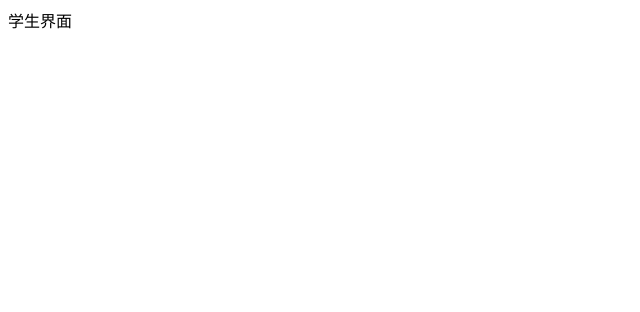
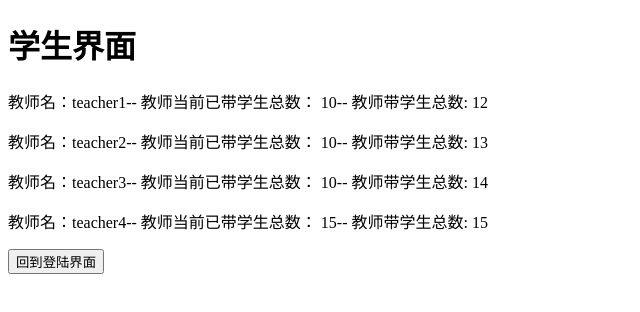
Before and after one commit to gulugulugee/mentor-selection-skz, a Vue app: page /student in a window 1280 px wide. Shown: the top 312 px of the page, without its empty margins (0-640 px from the left). Built offline with nearby package versions, Linux system fonts and the light colour scheme.

Commit message:
更好的数据管理?

```diff
--- a/package.json
+++ b/package.json
@@ -9,7 +9,8 @@
   },
   "dependencies": {
     "axios": "^1.4.0",
-    "pinia": "^2.0.36",
+    "pinia": "^2.1.3",
+    "pinia-plugin-persist": "^1.0.0",
     "pinia-plugin-persistedstate": "^3.1.0",
     "vue": "^3.3.2",
     "vue-router": "^4.2.0"
--- a/src/apis/user.js
+++ b/src/apis/user.js
@@ -10,14 +10,9 @@ import httpInstance from '@/utils/http'
 //     })
 // }
 
-export const loginAPI =  ({ account,password }) => {
+export const studentListAPI =  () => {
     return httpInstance({
-      url: '/login',
-          method: 'POST',
-          data: {
-              account,
-              password
-          }
+      url: '/studentList'
     })
   }
 
@@ -33,3 +28,9 @@ export const loginAPI =  ({ account,password }) => {
 //     console.log(resp);
 //     return resp
 // }
+
+export const teacherListAPI = () => {
+  return httpInstance({
+    url: '/teacherList'
+  })
+}
--- a/src/main.js
+++ b/src/main.js
@@ -11,7 +11,6 @@ import '@/mock/index'
 
 const app = createApp(App)
 const pinia = createPinia()
-
 pinia.use(piniaPluginPersistedstate)
 
 app.use(createPinia())
--- a/src/mock/index.js
+++ b/src/mock/index.js
@@ -3,24 +3,70 @@
 
 import Mock from 'mockjs'
 
+
+//用户数据
 var userData = [
     {
-        "account":'1111',
-        "password":'1111',
-        "role":"student"
+        "name":"skz",
+        "account":'2020214718',
+        "password":'2020214718',
+        "role":"student",
+        "state":false
     },
     {
-        "account":"2222",
-        "password":"2222",
+        "name":"student2",
+        "account":'2020214719',
+        "password":'2020214719',
+        "role":"student",
+        "state":false
+    },
+    {
+        "name":"student3",
+        "account":'2020214720',
+        "password":'2020214720',
+        "role":"student",
+        "state":false
+    },
+    {
+        "name":"teacher1",
+        "account":"121212",
+        "password":"121212",
+        "max":"12",
+        "now":10,
+        "role":"teacher"
+    },
+    {
+        "name":"teacher2",
+        "account":"131313",
+        "password":"131313",
+        "max":"13",
+        "now":10,
+        "role":"teacher"
+    },
+    {
+        "name":"teacher3",
+        "account":"141414",
+        "password":"141414",
+        "max":"14",
+        "now":10,
+        "role":"teacher"
+    },
+    {
+
+        "name":"teacher4",
+        "account":"151515",
+        "password":"151515",
+        "max":"15",
+        "now":15,
         "role":"teacher"
     }
 ]
 
-var _jsonData = [
-    { name: "小明", age: 16 },
-    { name: "小6", age: 16 },
-    { name: "小7", age: 16 },
-];
+// var _jsonData = [
+//     { name: "小明", age: 16 },
+//     { name: "小6", age: 16 },
+//     { name: "小7", age: 16 },
+// ];
 // var queryData = _jsonData.filter(function (_data) {
 //     return _data.name == '小明'
 // })
@@ -44,20 +90,40 @@ Mock.mock('/mock/userListData',"get",function(){
 }
 )
 
-Mock.mock('/mock/login','post',( options ) => {
-    console.log('dfdfdfddfd');
-    // var queryData = _jsonData.filter(function (_data) {
-    //     return _data.name == '小明'
-    // })
+// Mock.mock('/mock/login','post',( options ) => {
+//     console.log('dfdfdfddfd');
+//     // var queryData = _jsonData.filter(function (_data) {
+//     //     return _data.name == '小明'
+//     // })
 
-    //获取post请求中的参数，存在body中，后续调用
-    const body = JSON.parse(options.body)
-    console.log(body.account)
+//     //获取post请求中的参数，存在body中，后续调用
+//     const body = JSON.parse(options.body)
+//     console.log(body.account)
 
-    var user = userData.filter(function (_data) {
-        return _data.account == body.account
+//     var user = userData.filter(function (_data) {
+//         return _data.account == body.account
+//     })
+//     // return {name: 'BO'}
+//     console.log(user)
+//     return user
+// })
+
+Mock.mock('/mock/studentList','get',() => {
+    console.log("获取学生信息的mock启动")
+    var studentList = userData.filter(function (_data) {
+        return _data.role == 'student'
     })
-    // return {name: 'BO'}
-    console.log(user)
-    return user
+
+    console.log(studentList)
+    return studentList
 })
+
+Mock.mock('/mock/teacherList','get',() => {
+    console.log("获取教师信息的mock启动")
+    var teacherList = userData.filter(function (_data) {
+        return _data.role == 'teacher'
+    })
+
+    console.log(teacherList)
+    return teacherList
+})
--- a/src/router/index.js
+++ b/src/router/index.js
@@ -17,6 +17,10 @@ const router = createRouter({
       path: '/teacher',
       component: () => import('@/views/teacher/TeacherIndex.vue'),
       name: 'teacherPage'
+    },
+    {
+      path: '/layout',
+      component: () => import('@/views/layout/LayoutIndex.vue')
     }
   ]
 })
--- a/src/stores/user.js
+++ b/src/stores/user.js
@@ -1,23 +1,79 @@
 import { defineStore } from "pinia";
 import { ref } from "vue";
-import { loginAPI } from "@/apis/user";
+import { studentListAPI, teacherListAPI } from "@/apis/user";
+import { useRouter } from "vue-router";
 
 export const useUserStore = defineStore('user',() => {
-    // console.log("getuserlist被调用")
-    const userInfo = ref([])
 
-    const getUserInfo = async ({ account,password }) => {
-        console.log("gtuserinfo被调用")
-        const res = await loginAPI({ account,password })
-        userInfo.value = res[0]
+    const router = useRouter()
+
+    // 当前登录的用户信息
+    const studentInfo = ref({})
+    const teacherInfo = ref({})
+
+    // 全部的用户信息
+    const studentList = ref([])
+    const teacherList = ref([])
+
+    // 获取学生数据
+    const getStudentList = async () => {
+        console.log("getStudentList被调用")
+        const res = await studentListAPI()
+        studentList.value = res
+    }
+
+    // 获取教师数据
+    const getTeacherList = async () => {
+        console.log("getteacherlist被调用")
+        const result = await teacherListAPI()
+        teacherList.value = result
+    }
+
+    // 选择教师
+    const chooseTeacher = ( teacherAccount,studentaccount) => {
+        teacherList.value.find(item => item.account = teacherAccount).now
+        = teacherList.value.find(item => item.account = teacherAccount).now + 1;
+
+        studentList.value.find(item => item.account = studentaccount).state = true
+
+        studentInfo.value = studentList.value.find(item => item.account = studentaccount)
+    }
+
+    // 用户登录
+    const userLogin = ({ account,password }) => {
+        // 获取当前登陆者的信息
+        const nowStudentInfo = studentList.value.find(item => item.account = account && item.password == password)
+        const nowTeacherInfo = teacherList.value.find(item => item.account = account && item.password == password)
+
+        // 判断跳转位置
+        if(nowStudentInfo.role && nowStudentInfo.state == false){
+            studentInfo.value = nowStudentInfo
+            router.replace('/student')
+            return studentInfo
+        }
+        if(nowStudentInfo.role && nowStudentInfo.state == true){
+            // studentInfo.value = nowStudentInfo
+            router.replace('/layout')
+        }
+        if(nowTeacherInfo.role){
+            teacherInfo.value = nowTeacherInfo
+            router,replace('/teacher')
+            return teacherInfo
+        }
     }
 
     return{
-        userInfo,
-        getUserInfo
+        studentInfo,
+        teacherInfo,
+        studentList,
+        teacherList,
+        getTeacherList,
+        getStudentList,
+        userLogin,
+        chooseTeacher,
     }
-    },
-    {
-        persist: true,
+
+    },{
+        persist: true
     }
 )
--- /dev/null
+++ b/src/views/layout/LayoutIndex.vue
@@ -0,0 +1,18 @@
+<script setup>
+    import { useUserStore } from '@/stores/user';
+    import { useRouter } from 'vue-router';
+
+    const router = useRouter()
+    const userStore = useUserStore()
+
+    const back = () => {
+        router.replace('/')
+    }
+</script>
+
+<template>
+    这是{{ userStore.userInfo.name }}的登陆页面
+    <p>
+        <button @click="back"></button>
+    </p>
+</template>
--- a/src/views/login/LoginIndex.vue
+++ b/src/views/login/LoginIndex.vue
@@ -1,57 +1,37 @@
 <script setup>
-// import { useUserStore } from '@/stores/user'
-
-// console.log("LoginIndex")
-
-// const userListStore = useUserStore()
-
-// userListStore.getUserList()
-
-// console.log(userListStore.userlist)
-
 import { ref,onMounted } from 'vue';
 import { useUserStore } from '@/stores/user';
-import {useRouter} from 'vue-router'
+import { useRouter } from 'vue-router'
+// import { firstTimeLoad } from '@/App.vue'
 
 const userStore = useUserStore()
+
+const load = async () => {
+    await userStore.getStudentList()
+}
+
+onMounted(() => load())
 
 const form = ref({
     account: '',
     password: '',
 })
 
-const user =ref({})
 
-const router = useRouter()
-
-const login = async () =>{
-    // console.log(form.value)
+const login = () => {
     const { account,password } = form.value
-    // console.log(account)
-    // const res = await loginAPI({ account,password })
-    // user.value = res[0]
-    // console.log(user.value)
-
-    await userStore.getUserInfo({ account,password })
-    // console.log(userStore.userInfo)
-    if(userStore.userInfo.role == 'student'){
-        router.replace({path: '/student'})
-    }
-    if(userStore.userInfo.role == 'teacher'){
-        router.replace({path: '/teacher'})
-    }
+    userStore.userLogin({ account,password })
 }
 
-// onMounted(() => {
-//     login();
-// })
+
+
 
 </script>
 
 
 <template>
     <div class="login-box">
-        ddfdf : {{ userStore.userInfo.role }}
+        <!-- ddfdf : {{ userStore.userInfo.role }} -->
         <div>登录????</div>
         <div class="account">
             账号：<input type="text" v-model="form.account">
--- a/src/views/student/StudentIndex.vue
+++ b/src/views/student/StudentIndex.vue
@@ -1,3 +1,42 @@
+<script setup>
+    import { useUserStore } from '@/stores/user';
+    import { onMounted,ref } from 'vue'
+    import {useRouter} from 'vue-router'
+
+    const router = useRouter()
+
+    const userStore = useUserStore()
+    const load = async () => {
+        await userStore.getTeacherList()
+    }
+
+    onMounted(() => load())
+
+    const choose = (chooseAccount) => {
+        userStore.chooseTeacher(chooseAccount,userStore.studentInfo.account)
+    }
+
+    const back = () => {
+        router.replace({path: '/'})
+    }
+
+</script>
 <template>
-    学生界面
+    <h1>学生界面</h1>
+    <p v-for="item in userStore.teacherList">
+        教师名：{{ item.name }}--
+        教师当前已带学生总数： {{ item.now }}--
+        教师带学生总数: {{ item.max }}
+        <template v-if="userStore.studentInfo.state == false">
+            <template v-if="item.now < item.max">
+            <button @click="choose(item.account)">选择{{ item.name }}老师</button>
+            </template>
+            <template v-if="item.now >= item.max">
+                <button disabled>{{ item.name }}老师人数已满，请选择其他老师</button>
+            </template>
+        </template>
+    </p>
+    <p>
+        <button @click="back">回到登陆界面</button>
+    </p>
 </template>
```
Also changed, not shown: 1 other file (tests, documents, lock files or other folders).
